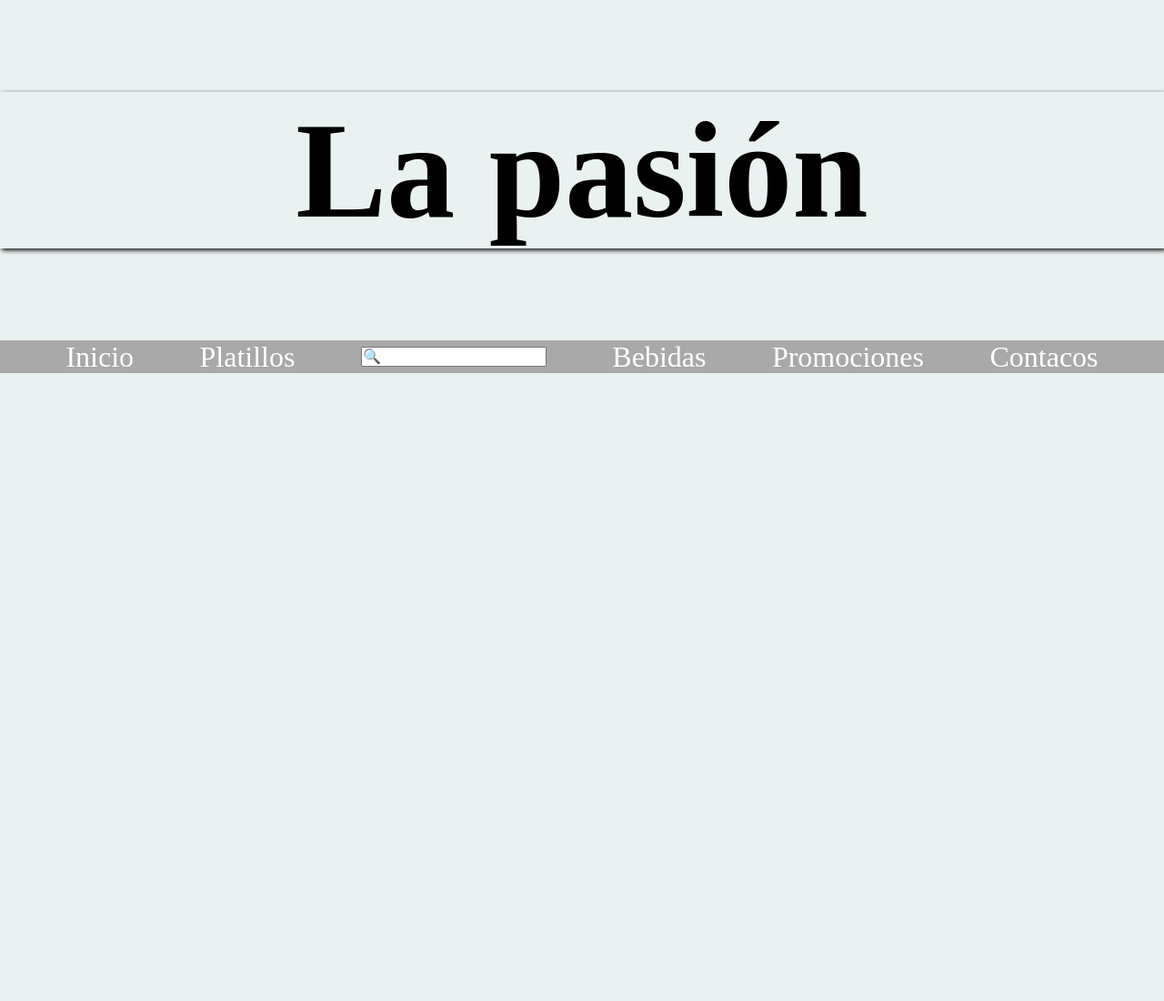
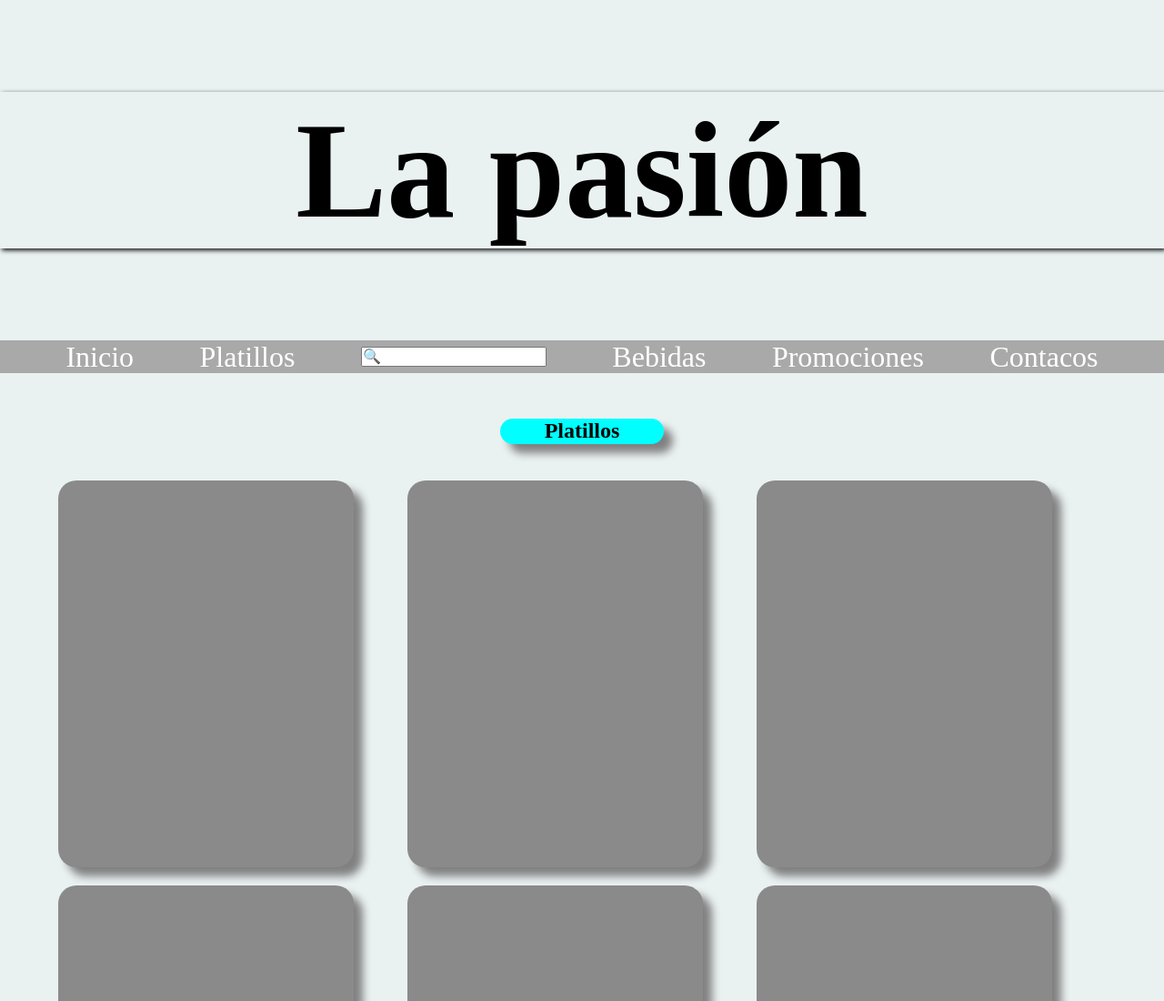
Before and after one commit to emcanel09-sys/restaurante_lapasiom, a plain HTML site: page platillos.html in a window 1280 px wide. Shown: the top 1100 px of the page at 91% size. Before the commit the page ends 800 px from the top, so only its background shows below. Drawn offline with Linux system fonts and the light colour scheme.

Commit message:
Guarde los cambios

```diff
--- a/css/platillos.css
+++ b/css/platillos.css
@@ -32,3 +32,43 @@ h1{
     padding: 1px 2px 1px 2px;
     border-radius: 15px;
 }
+
+.texto{
+    background-color: aqua;
+    margin-top: 50px;
+    margin-left: 550px;
+    margin-right: 550px;
+    border-radius: 15px;
+    box-shadow: 10px 10px 10px grey;
+}
+
+.texto h2{
+    text-align: center;
+    color: black;
+}
+
+.contenedor{
+    display: grid;
+    grid-template-columns: repeat(3, 1fr);
+    justify-content: center;
+    width: 90%;
+    background-color: transparent;
+    margin-top: 70px;
+    margin: 20px auto;
+}
+
+.contenedor .contenedor-caja{
+    width: 325px;
+    height: 425px;
+    background-color: rgb(138, 138, 138);
+    margin-top: 20px;
+    border-radius: 20px;
+    box-shadow: 10px 10px 10px grey;
+}
+
+.contenedor-caja img{
+    width: 200px;
+    height: 200px;
+    margin-top: 10px;
+    margin-left: 50px;
+}
--- a/platillos.html
+++ b/platillos.html
@@ -8,7 +8,7 @@
     <title>Document</title>
 </head>
 <body>
-        <h1>La pasión<noscript></noscript></h1>
+        <h1>La pasión</h1>
 <nav class="nav">
     <a href="index.html">Inicio</a>
     <a href="platillos.html">Platillos</a>
@@ -19,5 +19,27 @@
     <a href="promociones.html">Promociones</a>
     <a href="contacto.html">Contacos</a>
 </nav>
+
+    <div class="texto">
+        <h2>Platillos</h2>
+    </div>
+
+    <div class="contenedor">
+        <div class="contenedor-caja"></div>
+        <div class="contenedor-caja"></div>
+        <div class="contenedor-caja"></div>
+        <div class="contenedor-caja"></div>
+        <div class="contenedor-caja"></div>
+        <div class="contenedor-caja"></div>
+        <div class="contenedor-caja"></div>
+        <div class="contenedor-caja"></div>
+        <div class="contenedor-caja"></div>
+        <div class="contenedor-caja"></div>
+        <div class="contenedor-caja"></div>
+        <div class="contenedor-caja"></div>
+        <div class="contenedor-caja"></div>
+        <div class="contenedor-caja"></div>
+        <div class="contenedor-caja"></div>
+    </div>
 </body>
 </html>
```
Also changed, not shown: promociones.html (+4 -0 lines), img jus/imagen1.webp (added), img jus/imagen2.webp (added), img jus/imagen3.webp (added), img jus/imagen4.webp (added), img jus/imagen5.webp (added), img jus/imagen6.webp (added), img jus/imagen7.webp (added), img jus/imagen8.webp (added).
